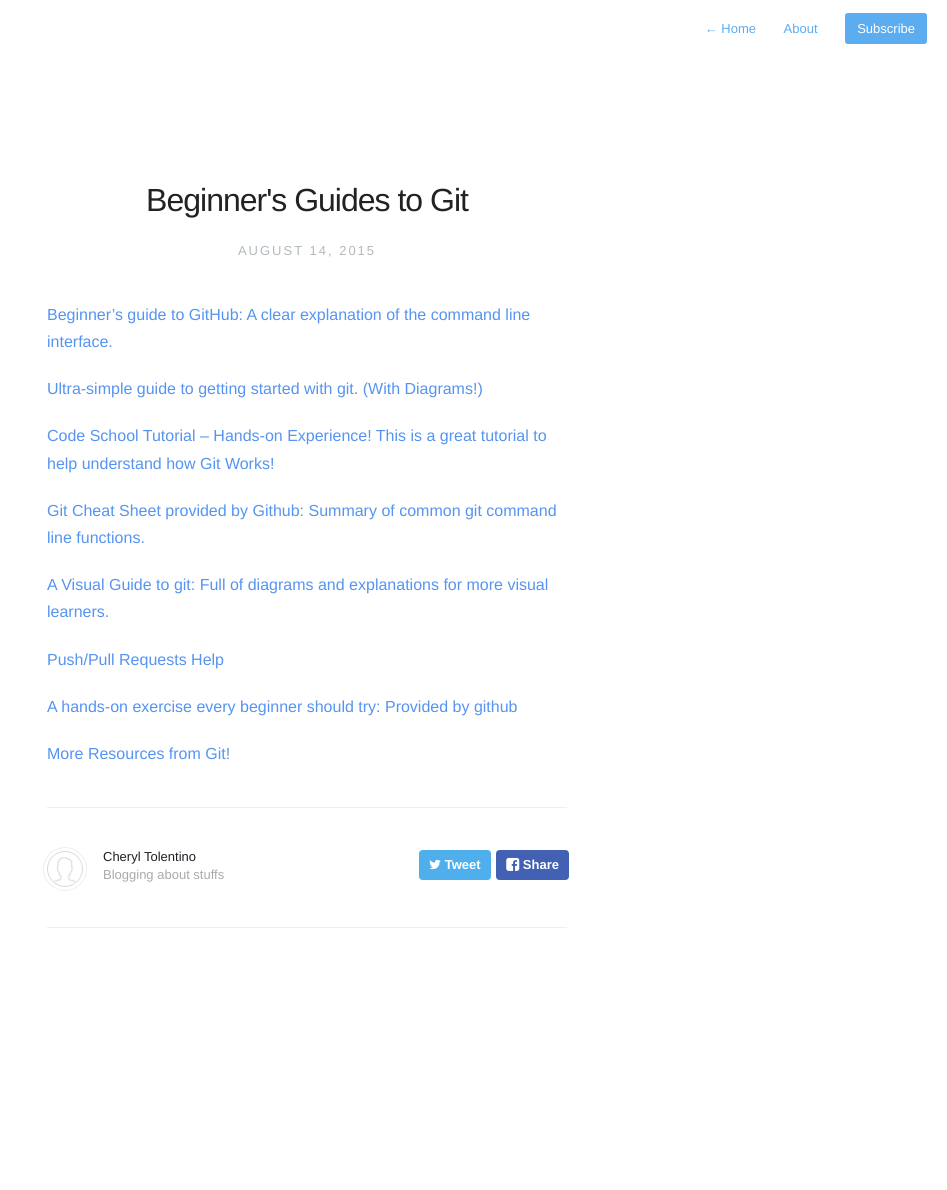
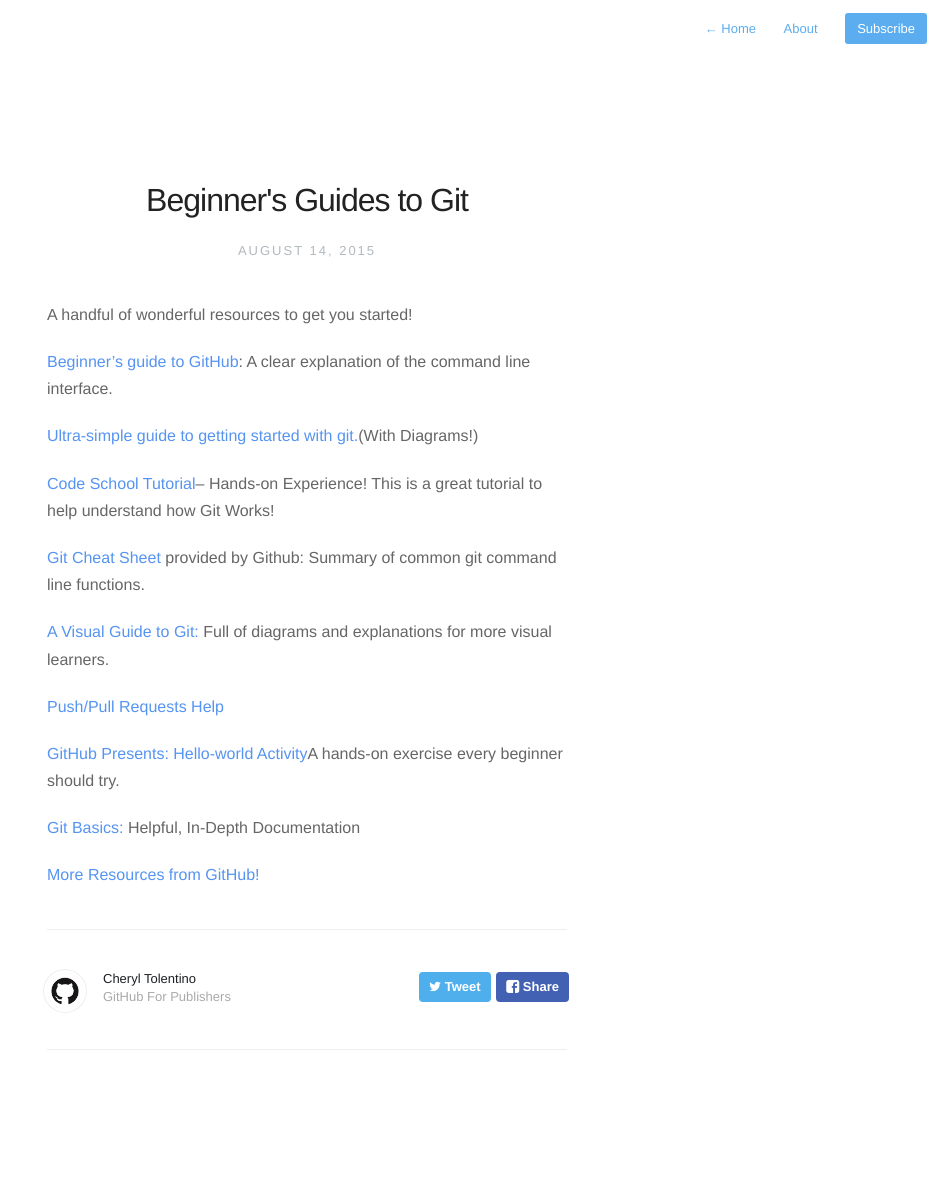
Before and after one commit to CherylTino/Github-for-Publishers, a Jekyll site: the page built from _posts/2015-08-11-beginners-guide.md, in a window 1280 px wide. Shown: the whole page, without its empty margins (333-1280 px from the left). Built offline with Jekyll 4.4.1, drawn with Linux system fonts in a browser that asks for light colours; nearby versions of some CDN libraries; Markdown is read by kramdown in place of the engine named in the settings; before the commit the page ends 1068 px from its top, so only the background shows below that.

Commit message:
edit posts

```diff
--- a/_config.yml
+++ b/_config.yml
@@ -1,6 +1,6 @@
 name: Your New Jekyll Site
-description: Blogging about stuffs
-meta_description: "Your New Jekyll Site, Blogging about stuffs"
+description: GitHub For Publishers
+meta_description: "GitHub For Publishers"
 
 aboutPage: true
 
--- a/_posts/2013-11-10-welcome-to-jekyll.markdown
+++ b/_posts/2013-11-10-welcome-to-jekyll.markdown
@@ -1,6 +1,6 @@
 ---
 title:  "Git Dictionary"
-date:   2013-11-10 10:18:00
+date:   2013-08-10 10:18:00
 description: 'A Quick Reference Guide to Git Lingo'
 ---
 **Branch:** How do multiple people work on a project at the same time without Git getting them confused? Usually, they “branch off” of the main project with their own versions full of changes they themselves have made. After they’re done, it’s time to “merge” that branch back with the “master,” the main directory of the project.
--- a/_posts/2015-08-11-beginners-guide.md
+++ b/_posts/2015-08-11-beginners-guide.md
@@ -1,21 +1,25 @@
 ---
 title:  "Beginner's Guides to Git"
 date:   2015-08-14 10:18:00
-description: 'Build your Git skills with hands-on tutorials and reference guides!'
+description: 'Build your Git skills with links, hands-on tutorials, and reference guides!'
 ---
-[Beginner’s guide to GitHub: A clear explanation of the command line interface.](http://readwrite.com/2013/09/30/understanding-github-a-journey-for-beginners-part-1)
+A handful of wonderful resources to get you started!
 
-[Ultra-simple guide to getting started with git. (With Diagrams!)](http://rogerdudler.github.io/git-guide/)
+[Beginner’s guide to GitHub](http://readwrite.com/2013/09/30/understanding-github-a-journey-for-beginners-part-1): A clear explanation of the command line interface.
+
+[Ultra-simple guide to getting started with git.](http://rogerdudler.github.io/git-guide/)(With Diagrams!)
 
 
-[Code School Tutorial – Hands-on Experience! This is a great tutorial to help understand how Git Works!](https://try.github.io/levels/1/challenges/1)
+[Code School Tutorial](https://try.github.io/levels/1/challenges/1)– Hands-on Experience! This is a great tutorial to help understand how Git Works!
 
-[Git Cheat Sheet provided by Github: Summary of common git command line functions.](https://training.github.com/kit/downloads/github-git-cheat-sheet.pdf)
+[Git Cheat Sheet](https://training.github.com/kit/downloads/github-git-cheat-sheet.pdf) provided by Github: Summary of common git command line functions.
 
-[A Visual Guide to git: Full of diagrams and explanations for more visual learners.](http://marklodato.github.io/visual-git-guide/index-en.html)
+[A Visual Guide to Git:](http://marklodato.github.io/visual-git-guide/index-en.html) Full of diagrams and explanations for more visual learners.
 
 [Push/Pull Requests Help](https://help.github.com/articles/how-can-i-push-or-pull/)
 
-[A hands-on exercise every beginner should try: Provided by github](https://guides.github.com/activities/hello-world/)
+[GitHub Presents: Hello-world Activity](https://guides.github.com/activities/hello-world/)A hands-on exercise every beginner should try.
 
-[More Resources from Git!](https://help.github.com/articles/good-resources-for-learning-git-and-github/)
+[Git Basics:](https://git-scm.com/doc) Helpful, In-Depth Documentation
+
+[More Resources from GitHub!](https://help.github.com/articles/good-resources-for-learning-git-and-github/)
```
Also changed, not shown: _posts/2015-08-10-get-started.md (+9 -4 lines), _posts/2015-08-13-what-is-github.md (+7 -5 lines), about.md (+4 -1 lines), assets/images/avatar.png.
